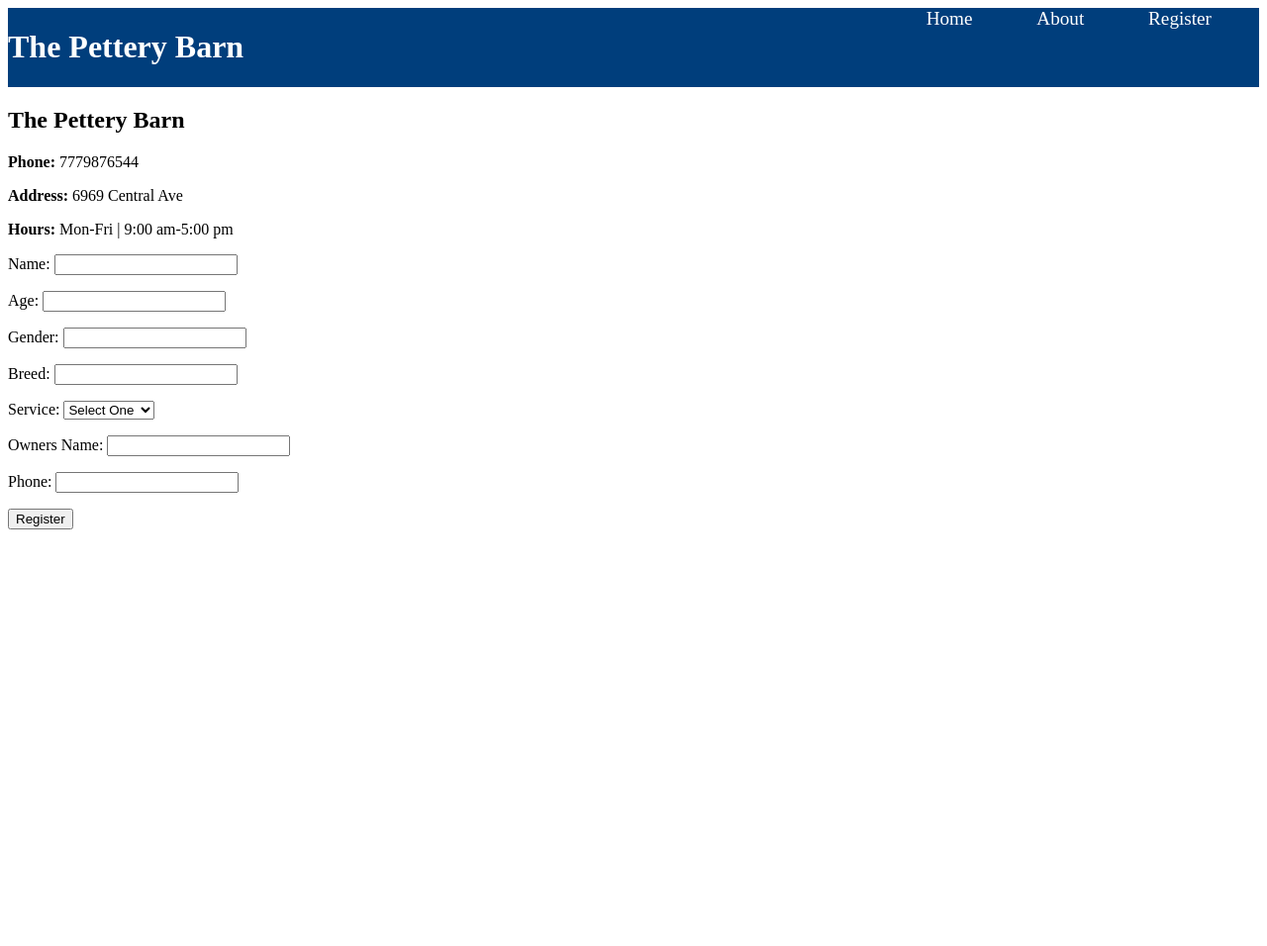
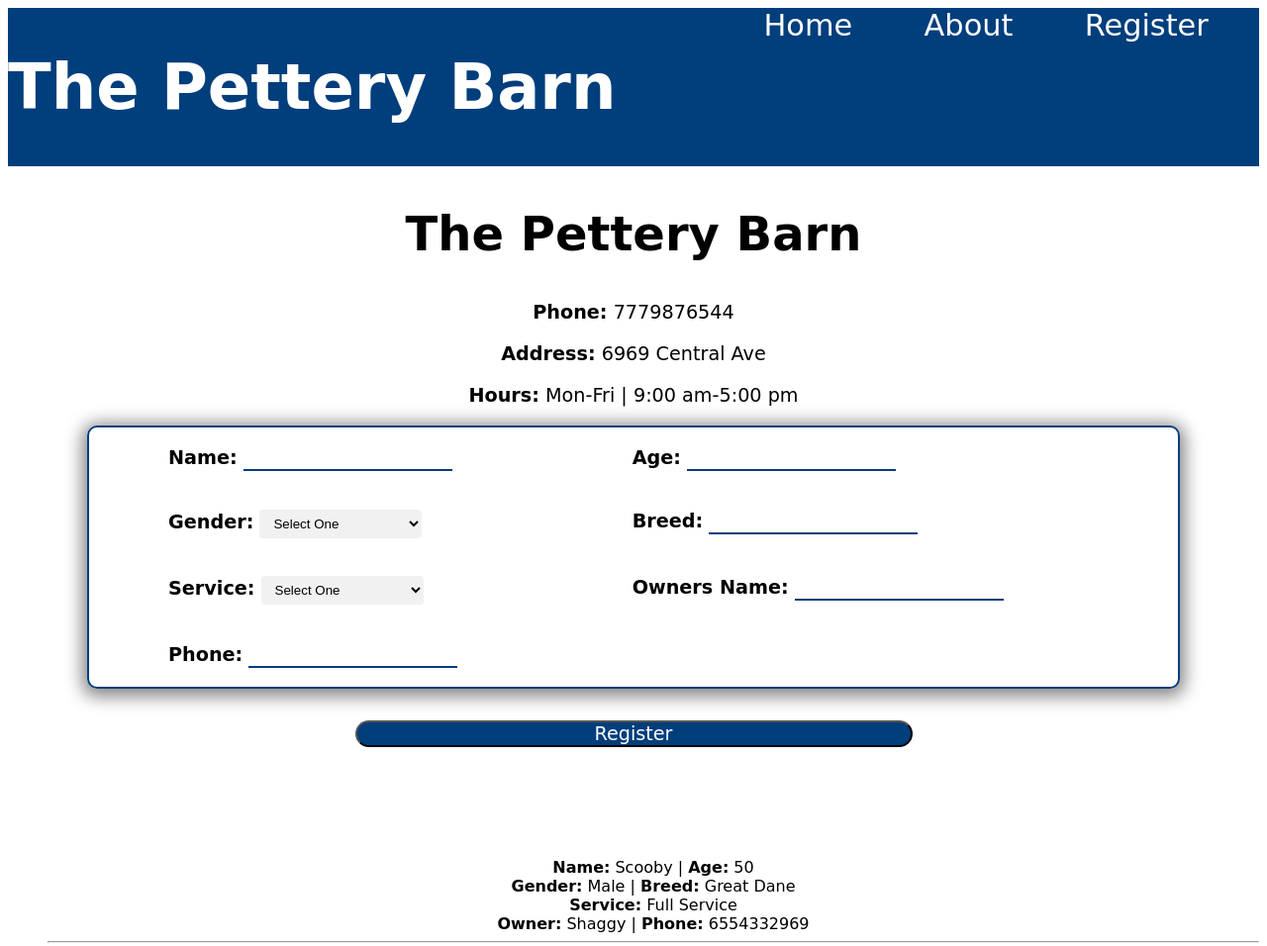
Before and after one commit to McFlyin619/FSDI-105-Pet-Saloon, a plain HTML site: page register.html in a window 1280 px wide. Shown: the whole page at 99% size. Before the commit the page ends 800 px from the top, so only its background shows below. Drawn offline with Linux system fonts and the light colour scheme; a web font is replaced by a local one.

Commit message:
CSS
added CSS to register.html and adjusted script.js to add all pets register values

```diff
--- a/css/mystyle.css
+++ b/css/mystyle.css
@@ -1,17 +1,74 @@
+/* GLOBAL */
+
+html{
+    font-size: 100%; /* 100% = 16px*/
+    box-sizing: border-box;
+    --primary:rgb(0,62,124);
+}
+
+*, *:before, *:after {
+    box-sizing: inherit;
+}
+
+body {
+    font-family: 'Baloo Bhaina 2', cursive;
+}
+
+h1 {
+    font-size: 4rem;
+}
+
+h2 {
+    font-size: 3rem;
+}
+
+h3 {
+    font-size: 2.5rem;
+}
+
+p {
+    font-size: 1.2rem;
+}
+
+ul {
+    list-style-type: none;
+}
+/* ^^^^^^^^^^^GLOBAL^^^^^^^^^^^^ */
+
+/* UTILITIES */
+.tc {
+    text-align: center;
+}
+
+.btn {
+    background-color:  var(--primary);
+    color: white;
+    font-family: 'Baloo Bhaina 2', cursive;
+    font-size: 1.2rem;
+    margin: 2rem 0;
+    padding: 0 15rem;
+    border-radius: 20px;
+}
+
+
+/* ^^^^^^^^^^^UTILITIES^^^^^^^^^^^ */
+
+/* HEADER */
+
 .header-index {
-    background-color: rgb(0,62,124);
+    background-color:var(--primary);
     color: white;
     display: flex;
     justify-content: space-between;
-    height: 10vh;
+    height: 20vh;
     margin: 0;
 }
 
 .menu nav a {
     color: white;
     text-decoration: none;
-    font-size: 1.2rem;
-    padding: .8rem;
+    font-size: 1.9rem;
+    padding: 1rem;
     margin-right: 2.2rem;
 }
 
@@ -24,3 +81,51 @@
 .img-main img {
     width: 200px;
 }
+
+/* ^^^^^^^^^^^HEADER^^^^^^^^^^^ */
+
+
+/* FORM */
+
+form{
+    font-size: 1.2rem;
+    margin-left: 5rem;
+    margin-right: 5rem;
+    border: 2px solid var(--primary);
+    border-radius: 10px;
+    padding-left: 5rem;
+    -webkit-box-shadow: 0px 3px 17px 5px rgba(0,0,0,0.48);
+    box-shadow: 0px 3px 17px 5px rgba(0,0,0,0.48);
+}
+
+form label {
+    font-weight: 800;
+}
+
+input[type=text] {
+    font-size: 1rem;
+    border: none;
+    border-bottom: 2px solid var(--primary);
+    height: auto;
+}
+
+select {
+    width: 35%;
+    padding: 6px 10px;
+    border: none;
+    border-radius: 4px;
+    background-color: #f1f1f1;
+}
+
+#form {
+    display: grid;
+    grid-template-areas: 'p-name p-age' 'p-gender p-breed' 'p-service p-owner' 'p-phone p-phone';
+
+}
+
+/* ^^^^^^^^^^^FORMS^^^^^^^^^^^ */
+
+#pet-list {
+    margin: 5rem 0;
+    padding-bottom: 10rem;
+}
--- a/js/script.js
+++ b/js/script.js
@@ -49,21 +49,60 @@ class Pet{
 
 // Create pets (simple process)
 const scooby = new Pet('Scooby','50','Male','Great Dane','Full Service','Shaggy','6554332969');
-
+salon.pets.push(scooby);
+displayList(scooby);
 scooby.ownersInfo();
-
+// displayTable(scooby);
 // Create Register Function
 
+// Take values from form in HTML
+
+let txtName = document.getElementById('petName');
+let txtAge = document.getElementById('petAge');
+let txtGender = document.getElementById('petGender');
+let txtBreed = document.getElementById('petBreed');
+let txtService = document.getElementById('petService');
+let txtOwners = document.getElementById('ownersName');
+let txtPhone = document.getElementById('contactPhone');
+
+
 function register(){
-    // Take values from form in HTML
+    // Create the pet
+    let thePet = new Pet(txtName.value,txtAge.value,txtGender.value,txtBreed.value,txtService.value,txtOwners.value,txtPhone.value)
 
-    // Create the pet
+    console.log(thePet);
+    // Push the pet into the Pets array
+    salon.pets.push(thePet);
+    // Display on HTML
+    displayList(thePet);
+    // displayTable(thePet);
+    // Clear the inputs on the form
+    clear();
+    // add onclick event on the button (HTML)- DONE
 
-    // push the pet into the Pets array
+}
 
-    // display on HTML
+function displayTable(aPet){
+}
 
-    // Clear the inputs on the form
+function displayList(aPet){
+    let listBody = document.getElementById('pet-list');
+    let item = `
+        <li><b>Name:</b> ${aPet.name} | <b>Age:</b> ${aPet.age} <br> <b>Gender:</b> ${aPet.gender} | <b>Breed:</b> ${aPet.breed}<br> <b>Service:</b> ${aPet.service}<br>
+        <b>Owner:</b> ${aPet.ownersName} | <b>Phone:</b> ${aPet.contactPhone}</li><hr>
+    `;
+    listBody.innerHTML += item;
 
-    // add onclick event on the button (HTML)
+    // Mortal hw add the other attributes om line 84 and apply css style
+    // Inmortal hw show all the pets in a table
 }
+
+function clear(){
+    txtName.value =' ';
+    txtAge.value = ' ';
+    txtGender.value = 'invalid';
+    txtBreed.value = ' ';
+    txtService.value = 'invalid'
+    txtOwners.value = ' ';
+    txtPhone.value = ' ';
+}
--- a/register.html
+++ b/register.html
@@ -3,6 +3,7 @@
 <head>
     <meta charset="UTF-8">
     <meta name="viewport" content="width=device-width, initial-scale=1.0">
+    <link href="https://fonts.googleapis.com/css2?family=Baloo+Bhaina+2:wght@400;700&display=swap" rel="stylesheet">
     <link rel="stylesheet" href="css/mystyle.css">
     <title>Register</title>
 </head>
@@ -19,31 +20,36 @@
     </header>
 
     <main>
-        <div id="info-main">
+        <div id="info-main" class="tc">
 
         </div>
-        <form action="#">
-            <p>
+
+        <form id="form"action="#">
+            <p id="p-name">
                 <label for="name">Name:</label>
                 <input type="text" id="petName">
             </p>
 
-            <p>
+            <p id="p-age">
                 <label for="age">Age:</label>
                 <input type="text" id="petAge">
             </p>
 
-            <p>
+            <p id="p-gender">
                 <label for="gender">Gender:</label>
-                <input type="text" id="petGender">
+                <select name="gender" id="petGender">
+                    <option value="invalid">Select One</option>
+                    <option value="Male">Male</option>
+                    <option value="Female">Female</option>
+                </select>
             </p>
 
-            <p>
+            <p id="p-breed">
             <label for="breed">Breed:</label>
             <input type="text" id="petBreed">
             </p>
 
-            <p>
+            <p id="p-service">
                 <label for="service">Service:</label>
                 <select name="service" id="petService">
                     <option value="invalid">Select One</option>
@@ -53,17 +59,26 @@
                 </select>
             </p>
 
-            <p>
+            <p id="p-owner">
                 <label for="ownersName">Owners Name:</label>
                 <input type="text" id="ownersName">
             </p>
 
-            <p>
+            <p id="p-phone">
                 <label for="contactPhone">Phone:</label>
                 <input type="text" id="contactPhone">
             </p>
         </form>
-        <input type="button" value="Register">
+
+        <div class="tc">
+            <input class="btn" type="button" value="Register" onclick=" register();">
+        </div>
+
+        <div>
+            <ul id="pet-list" class="tc">
+                <!-- Display the Pets -->
+            </ul>
+        </div>
     </main>
 
     <footer>
```
Also changed, not shown: about.html (+2 -0 lines), index.html (+1 -0 lines).
